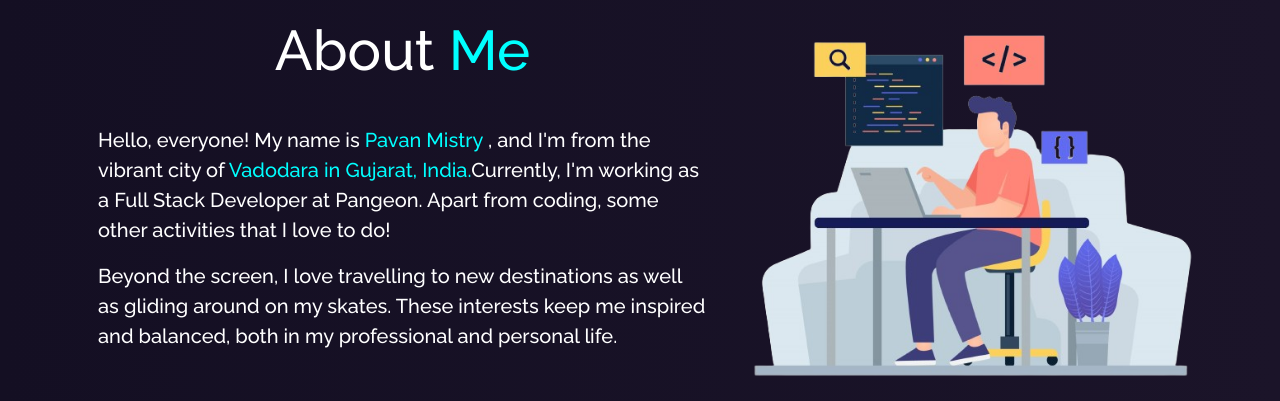
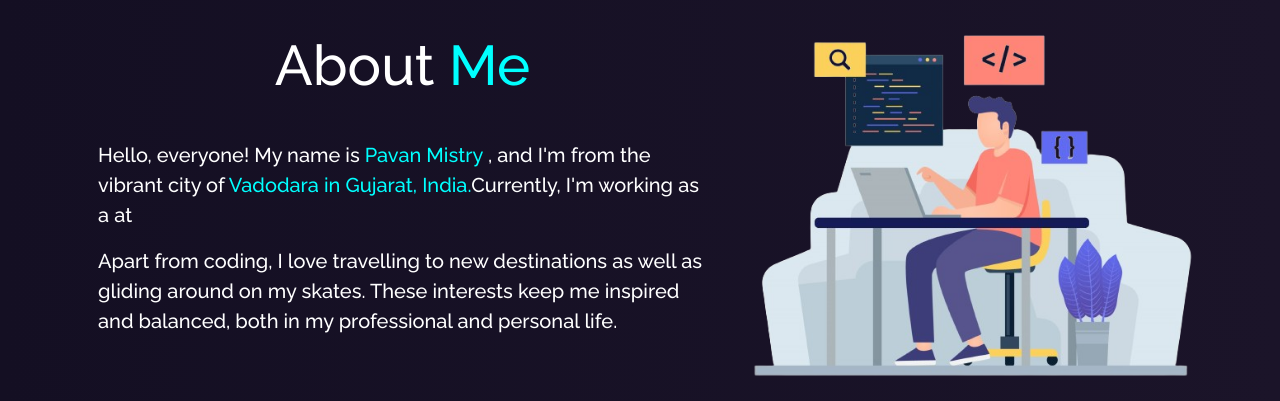
Before and after one commit to pavan1003/Portfolio, a React (Vite) app in the folder Portfolio-frontend/: page / in a window 1280 px wide. Shown: the part 900-1301 px from the top of the page. Built offline with nearby package versions, Linux system fonts and the light colour scheme; no server answers.

Commit message:
API changes and performance improvement

```diff
--- a/Portfolio-frontend/src/components/About/About.jsx
+++ b/Portfolio-frontend/src/components/About/About.jsx
@@ -1,10 +1,24 @@
-import React from "react";
+import { useState, useEffect } from "react";
 import { Container, Row, Col } from "react-bootstrap";
 import Particle from "../Particle";
 import Aboutcard from "./AboutCard";
 import Experience from "./Experience";
 
 function About() {
+  const [careers, setCareers] = useState([]);
+
+  useEffect(() => {
+    fetch(`${import.meta.env.VITE_API_URL}/careers`)
+      .then((response) => response.json())
+      .then((data) => {
+        const sortedCareers = data.sort(
+          (a, b) => new Date(b.jobStartDate) - new Date(a.jobStartDate)
+        );
+        setCareers(sortedCareers);
+      })
+      .catch((error) => console.error("Error fetching careers:", error));
+  }, []);
+
   return (
     <Container fluid id="about" className="about-section">
       <Particle />
@@ -14,14 +28,14 @@ function About() {
             <h1 className="display-4 pb-3">
               About <strong className="txt-color">Me</strong>
             </h1>
-            <Aboutcard />
+            <Aboutcard careers={careers} />
           </Col>
           <Col md={5} className="pt-5 pb-5 d-flex justify-content-center">
             <img src="/programmer-working.png" alt="about" className="img-fluid about-img" />
             {/* Image taken from https://www.freepik.com/free-vector/colourful-illustration-programmer-working_5483080.htm#fromView=search&page=1&position=0&uuid=0d997524-bd8e-4749-bf48-23364fcc3515 */}
           </Col>
         </Row>
-        <Experience />
+        <Experience careers={careers} />
       </Container>
     </Container>
   );
--- a/Portfolio-frontend/src/components/About/AboutCard.jsx
+++ b/Portfolio-frontend/src/components/About/AboutCard.jsx
@@ -1,7 +1,7 @@
 import React from "react";
 import Card from "react-bootstrap/Card";
 
-function AboutCard() {
+function AboutCard({ careers }) {
   return (
     <Card className="quote-card-view">
       <Card.Body>
@@ -9,11 +9,11 @@ function AboutCard() {
           <p>
             Hello, everyone! My name is <span className="txt-color">Pavan Mistry </span>, and I'm
             from the vibrant city of <span className="txt-color">Vadodara in Gujarat, India.</span>
-            Currently, I'm working as a Full Stack Developer at Pangeon. Apart from coding, some
-            other activities that I love to do!
+            Currently, I'm working as a {careers[0]?.jobTitle || ""} at{" "}
+            {careers[0]?.companyName || ""}
           </p>
           <p>
-            Beyond the screen, I love travelling to new destinations as well as gliding around on my
+            Apart from coding, I love travelling to new destinations as well as gliding around on my
             skates. These interests keep me inspired and balanced, both in my professional and
             personal life.
           </p>
--- a/Portfolio-frontend/src/components/About/Experience.jsx
+++ b/Portfolio-frontend/src/components/About/Experience.jsx
@@ -1,21 +1,7 @@
 import React, { useState, useEffect } from "react";
 import { Row, Col } from "react-bootstrap";
 
-function AboutCard() {
-  const [careers, setCareers] = useState([]);
-
-  useEffect(() => {
-    fetch(`${import.meta.env.VITE_API_URL}/careers`)
-      .then((response) => response.json())
-      .then((data) => {
-        const sortedCareers = data.sort(
-          (a, b) => new Date(b.jobStartDate) - new Date(a.jobStartDate)
-        );
-        setCareers(sortedCareers);
-      })
-      .catch((error) => console.error("Error fetching careers:", error));
-  }, []);
-
+function AboutCard({ careers }) {
   return (
     <section className="bsb-timeline-1 py-5 py-xl-8">
       <div className="container">
--- a/Portfolio-frontend/src/components/Particle.jsx
+++ b/Portfolio-frontend/src/components/Particle.jsx
@@ -1,4 +1,3 @@
-import React from "react";
 import Particles from "react-tsparticles";
 
 function Particle() {
--- a/Portfolio-frontend/src/components/Pre.jsx
+++ b/Portfolio-frontend/src/components/Pre.jsx
@@ -1,4 +1,3 @@
-import React from "react";
 function Pre(props) {
   return <div id={props.load ? "preloader" : "preloader-none"}></div>;
 }
--- a/Portfolio-frontend/src/components/Projects/Github.jsx
+++ b/Portfolio-frontend/src/components/Projects/Github.jsx
@@ -1,4 +1,3 @@
-import React from "react";
 import GitHubCalendar from "react-github-calendar";
 import { Row } from "react-bootstrap";
 
--- a/Portfolio-frontend/src/main.jsx
+++ b/Portfolio-frontend/src/main.jsx
@@ -1,4 +1,3 @@
-import React from "react";
 import ReactDOM from "react-dom/client";
 import App from "./App.jsx";
 import "./style.css";
```
